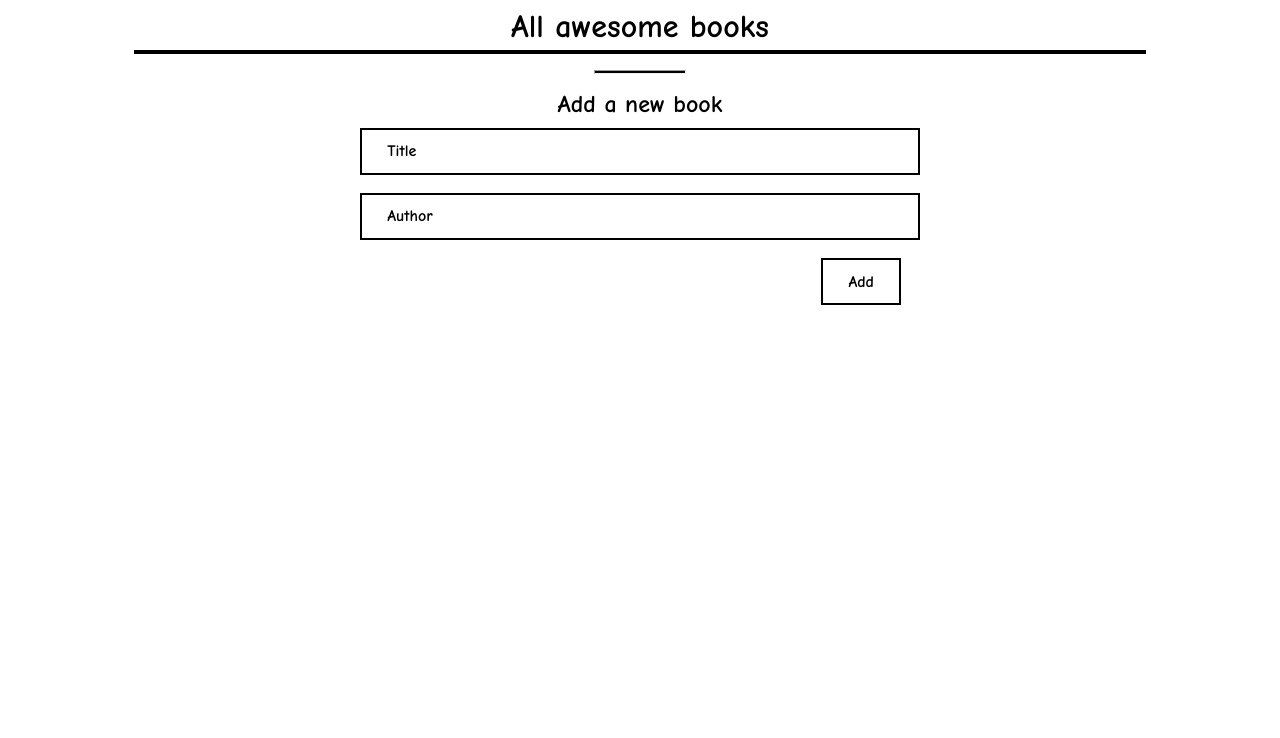
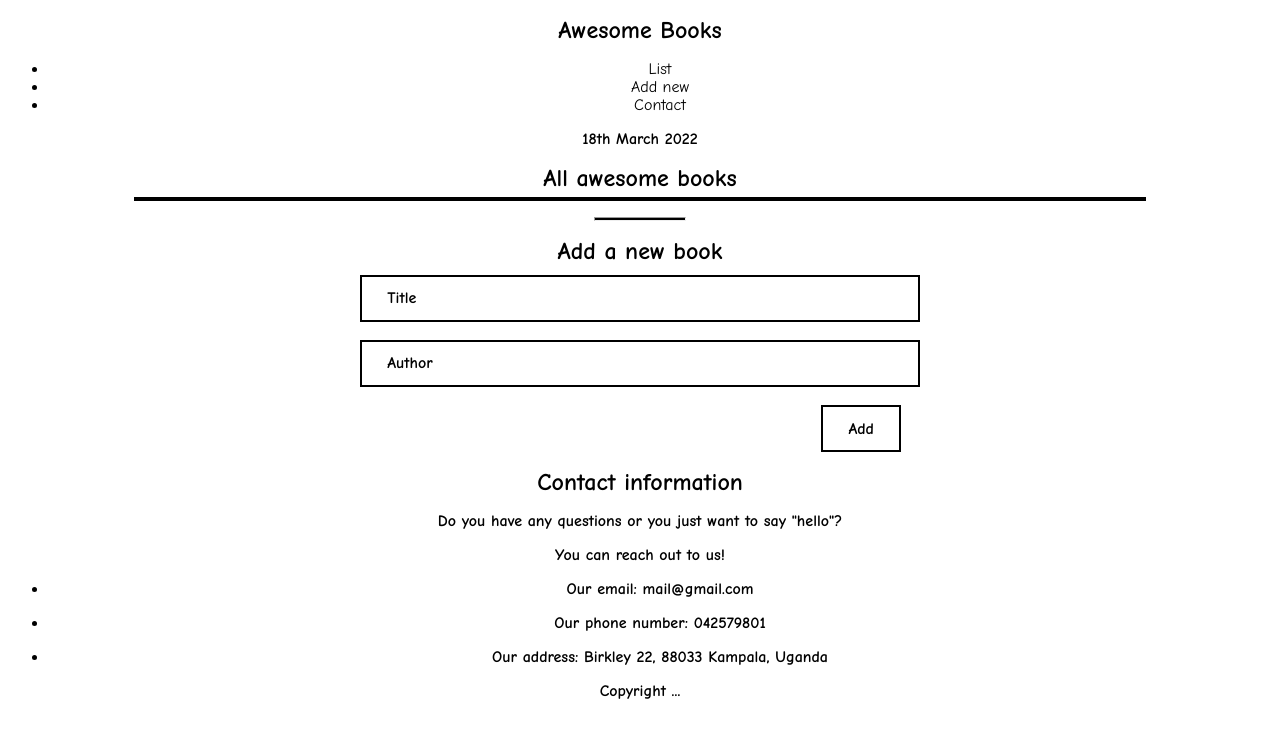
Before and after one commit to kemigabocatherine/Awesome-books, a website: page index.html in a window 1280 px wide. Drawn offline with Linux system fonts and the light colour scheme.

Commit message:
Add content for the different sections of the page

```diff
--- a/index.html
+++ b/index.html
@@ -11,11 +11,30 @@
     <link rel="stylesheet" href="style.css">
   </head>
   <body>
-    <h1>All awesome books</h1>
-    <div id="books-collection">
+    <!-- HEADER -->
+    <header>
+      <h2 class="page-heading">Awesome Books</h2>
+      <nav>
+        <ul class="nav-list">
+          <li class="list-item">List</li>
+          <li class="list-item">Add new</li>
+          <li class="list-item">Contact</li>
+        </ul>
+      </nav>
+    </header>
+    <section id="date">
+      <p>18th March 2022</p>
+    </section>
 
-    </div>
+    <!-- LIST -->
+    <section id="list">
+      <h1>All awesome books</h1>
+      <section id="books-collection">
+      </section>
+    </section>
     <hr>
+
+    <!-- ADD NEW -->
     <div class="form">
       <h2>Add a new book</h2>
       <form id="book-form">
@@ -27,11 +46,31 @@
           <input type="text" id="new-author" placeholder="Author" class="form-control">
         </div>
         <br>
-        <div>
+        <div class="button-div">
           <button class="adding" type="button" id="add">Add</button>
         </div>
       </form>
     </div>
+
+    <!-- CONTACT -->
+    <section id="contact">
+      <h2>Contact information</h2>
+      <p class="paragraph1">
+        Do you have any questions or you just want to say "hello"?
+      </p>
+      <p class="paragraph2">
+        You can reach out to us!
+      </p>
+      <ul id="contact-info">
+        <li><p>Our email: mail@gmail.com</p></li>
+        <li><p>Our phone number: 042579801</p></li>
+        <li><p>Our address: Birkley 22, 88033 Kampala, Uganda</p></li>
+      </ul>
+    </section>
+    <!-- FOOTER -->
+    <footer>
+      <p>Copyright  ...</p>
+    </footer>
     <script src="object.js"></script>
   </body>
 </html>
```
